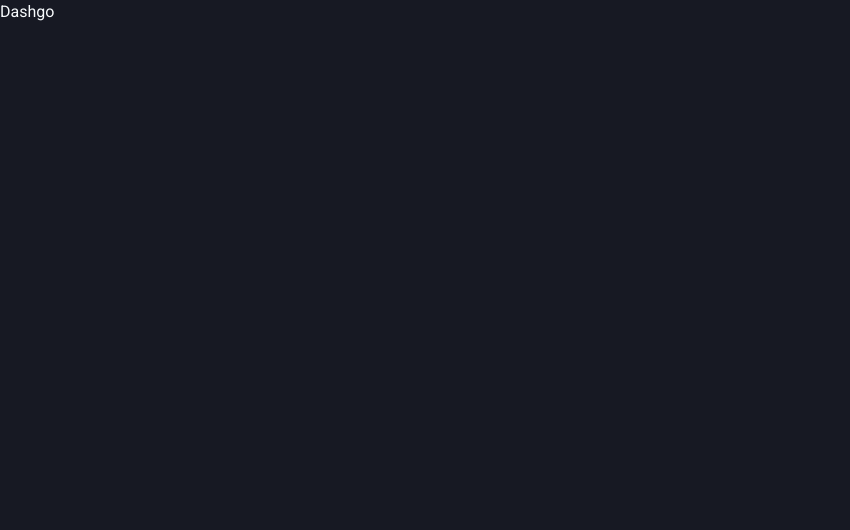
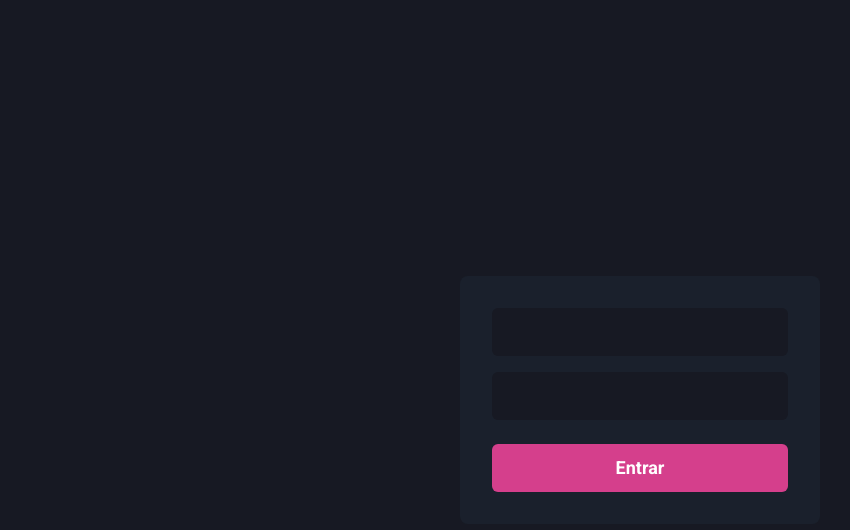
Before and after one commit to rafaelgcaldas/dashgo, a Next.js app: page / in a window 1280 px wide. Shown: the top 530 px of the page, without its empty margins (0-850 px from the left). Built offline with nearby package versions, Linux system fonts and the light colour scheme.

Commit message:
Input component

```diff
--- /dev/null
+++ b/src/components/Form/Input.tsx
@@ -0,0 +1,32 @@
+import {
+  Input as ChakraInput,
+  FormLabel,
+  FormControl,
+  InputProps as ChakraInputProps
+} from '@chakra-ui/react'
+
+interface InputProps extends ChakraInputProps{
+  name: string;
+  label?: string;
+}
+
+export default function Input({ name, label, ...rest }: InputProps) {
+  return (
+    <FormControl>
+    {!!label && <FormLabel htmlFor="{name}">{label}</FormLabel>}
+
+    <ChakraInput
+      id={name}
+      name={name}
+      focusBorderColor="pink.500"
+      bgColor="gray.900"
+      variant="filled"
+      size="lg"
+      _hover={{
+        bgColor: "gray.900"
+      }}
+      {...rest}
+    />
+  </FormControl>
+  )
+}
--- a/src/pages/index.tsx
+++ b/src/pages/index.tsx
@@ -1,6 +1,45 @@
+
+import { Flex, Button, Stack } from '@chakra-ui/react'
+import Input from '../components/Form/Input'
 
 export default function Home() {
   return (
-    <h1>Dashgo</h1>
+    <Flex
+      w="100vw"
+      h="100vh"
+      align="center"
+      justify="center"
+    >
+      <Flex
+        as="form"
+        width="100%"
+        maxWidth={360}
+        bg="gray.800"
+        p="8"
+        borderRadius={8}
+        flexDir="column"
+      >
+        <Stack spacing="4">
+          <Input
+            name="email"
+            type="email"
+          />
+
+          <Input
+            name="password"
+            type="password"
+          />
+        </Stack>
+
+        <Button
+          type="submit"
+          mt="6"
+          colorScheme="pink"
+          size="lg"
+        >
+          Entrar
+        </Button>
+      </Flex>
+    </Flex>
   )
 }
```
